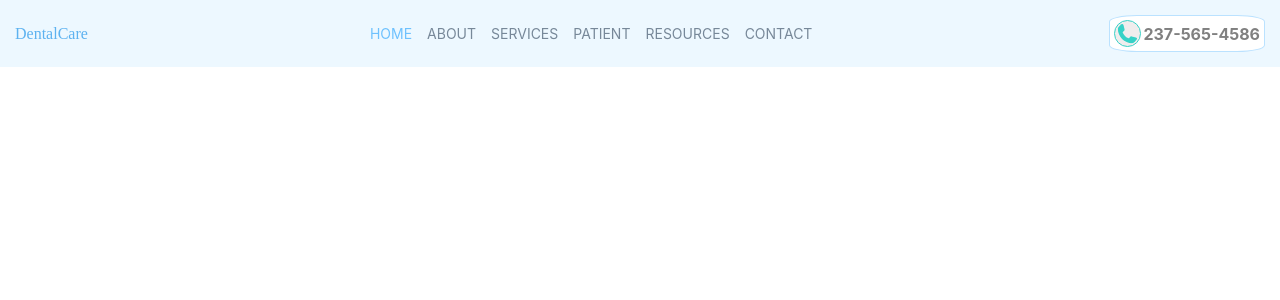
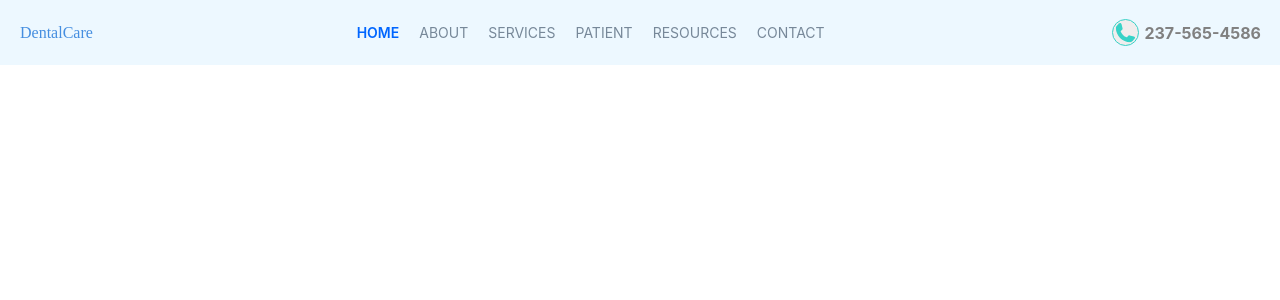
Before and after one commit to DDianaAndreea/dentalcare, a React (Create React App) app: page / in a window 1280 px wide. Shown: the top 300 px of the page. Built offline with nearby package versions, Linux system fonts and the light colour scheme.

Commit message:
fix nav style

```diff
--- a/src/components/navbar/Navbar.css
+++ b/src/components/navbar/Navbar.css
@@ -11,10 +11,14 @@
 }
 .nav_logo{
     display: flex;
-    color:#5db2f0;
+    color:#458ee0;
     font-family: "Lucida Handwriting", cursive;
-    margin-left: 15px;
+    margin-left: 20px;
     align-items: center;
+}
+
+.nav_logo:hover{
+    cursor: pointer;
 }
 
 .nav_menu{
@@ -23,13 +27,17 @@
 }
 
 .nav_menu>p{
-    margin-right: 15px;
+    margin-right: 20px;
     font-size: 14px;
     color: lightslategray;
 }
+.nav_menu:hover{
+    cursor: pointer;
+}
 
 .nav_menu :first-child{
-    color: #6ec1fe;
+    color: #0066ff;
+    font-weight: 600;
 }
 
 .nav_right{
@@ -37,9 +45,9 @@
     justify-content: space-between;
     align-items: center;
     margin-right: 15px;
-    border: 0.5px solid #bbe2ff;
+    /* border: 0.5px solid #bbe2ff; */
     border-radius: 18%;
-    background-color: white;
+    /* background-color: white; */
     padding: 4px;
 }
 
@@ -52,7 +60,13 @@
     background-color: rgb(240, 237, 237);
     margin-right: 2px;
 }
+
+.phone_icon:hover{
+    cursor: pointer;
+}
+
 .nav_right>p{
     font-weight: bold;
     color: gray;
+    padding-left: 3px;
 }
```
